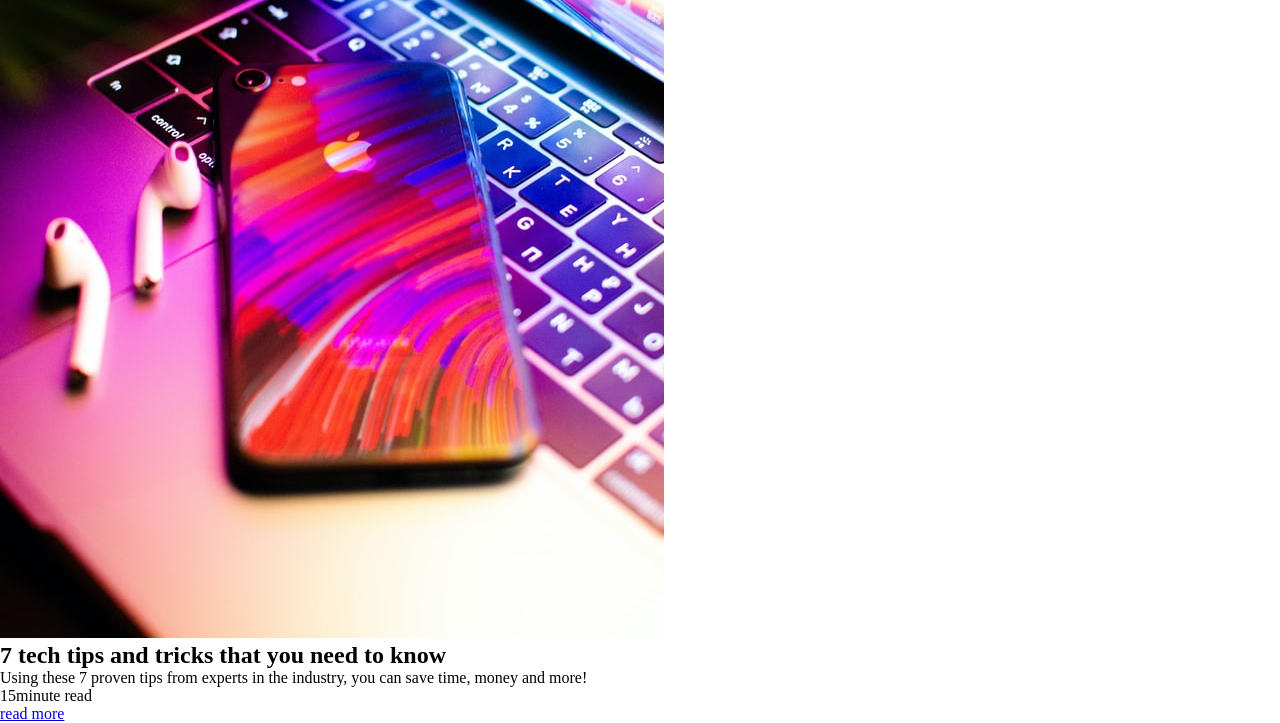
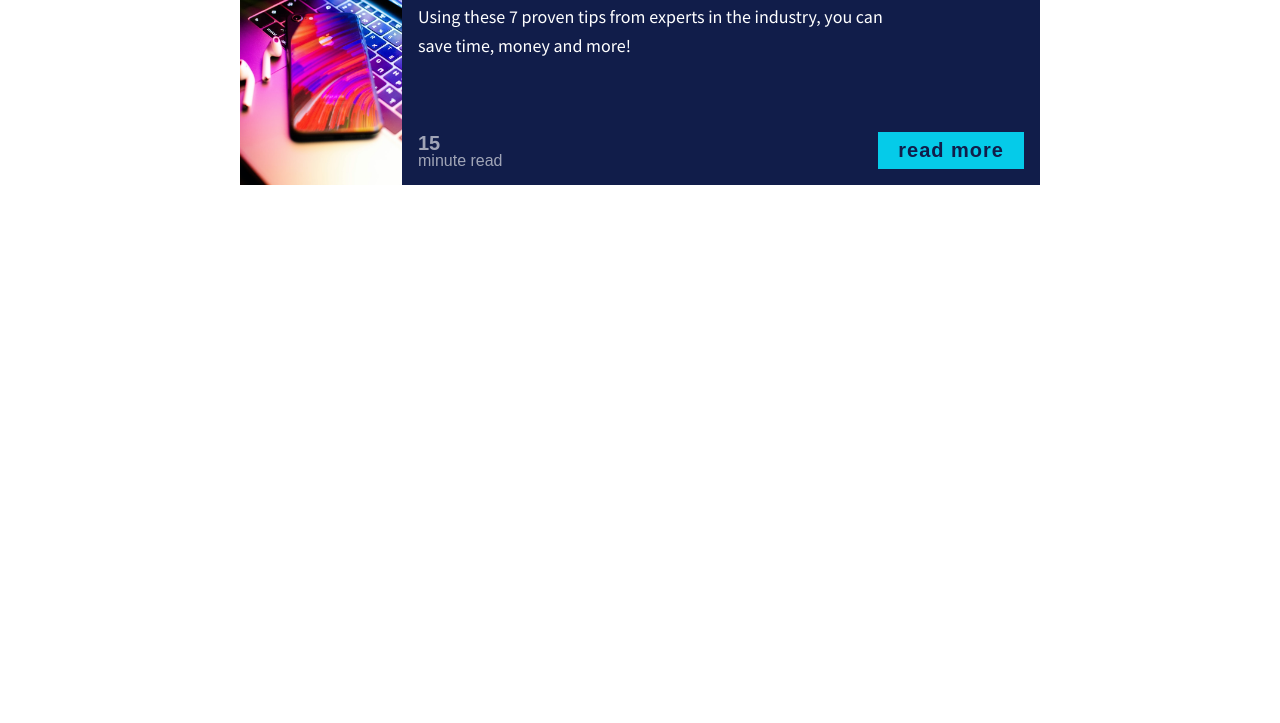
Before and after one commit to Shemrock3267/CardComponent, a plain HTML site: page index.html in a window 1280 px wide. Shown: the part 365-1088 px from the top of the page. After the commit the page ends 800 px from the top, so only its background shows below. Drawn offline with Linux system fonts and the light colour scheme; a web font is replaced by a local one.

Commit message:
finalized css

```diff
--- a/css/style.css
+++ b/css/style.css
@@ -1,5 +1,106 @@
-*{
-  box-sizing: border-box;
+body {
   margin: 0;
-  padding: 0;
+  min-height: 100vh;
+  min-width: 250px;
+  display: flex;
+  justify-content: center;
+  align-items: center;
 }
+
+.card {
+  width: 90%;
+  margin: 0 auto;
+  max-width: 800px;
+  background: #111d4a;
+  color: #fff;
+  display: flex;
+  flex-direction: column;
+}
+
+.card-img {
+  object-fit: cover;
+  flex-basis: 200px;
+  min-width: 0;
+  min-height: 0;
+
+  background: yellow;
+}
+
+.card-content {
+  padding: 1em;
+}
+
+.card-title,
+.card-read-time,
+.card-btn {
+  font-family: 'Blinker', sans-serif;
+}
+
+.card-title {
+  color: #05cbe9;
+  font-size: 1.75rem;
+  margin: 0;
+}
+
+.card-body {
+  font-size: 1rem;
+  font-family: 'Source Sans Pro', sans-serif;
+  line-height: 1.6;
+}
+
+.card-footer {
+  display: flex;
+  justify-content: space-between;
+  align-items: flex-end;
+  margin-top: 3em;
+}
+
+.card-btn {
+  font-size: 1.25rem;
+  background: #05cbe9;
+  color: #111d4a;
+  text-decoration: none;
+  font-weight: 700;
+  padding: .35em 1em;
+  letter-spacing: 1px;
+}
+
+.card-read-time {
+  margin: 0;
+  opacity: .6;
+  line-height: 1;
+}
+
+.card-read-time span {
+  font-weight: 700;
+  display: block;
+  font-size: 1.25em;
+}
+
+@media (min-width: 600px) {
+  .card {
+      flex-direction: row;
+  }
+
+  .card-img {
+      height: 300px;
+  }
+
+  .card-content {
+      display: flex;
+      flex-direction: column;
+  }
+
+  .card-title {
+      font-size: 2.25rem
+  }
+
+  .card-body {
+      font-size: 1.125rem;
+      max-width: 500px;
+  }
+
+  .card-footer {
+      margin-top: auto;
+  }
+}
--- a/index.html
+++ b/index.html
@@ -4,6 +4,8 @@
   <meta charset="UTF-8">
   <meta http-equiv="X-UA-Compatible" content="IE=edge">
   <meta name="viewport" content="width=device-width, initial-scale=1.0">
+  <link rel="preconnect" href="https://fonts.gstatic.com">
+  <link href="https://fonts.googleapis.com/css2?family=Blinker:wght@400;700&family=Source+Sans+Pro:wght@400;700&display=swap" rel="stylesheet">
   <link rel="stylesheet" href="./css/style.css">
   <title>Card Component</title>
 </head>
```
